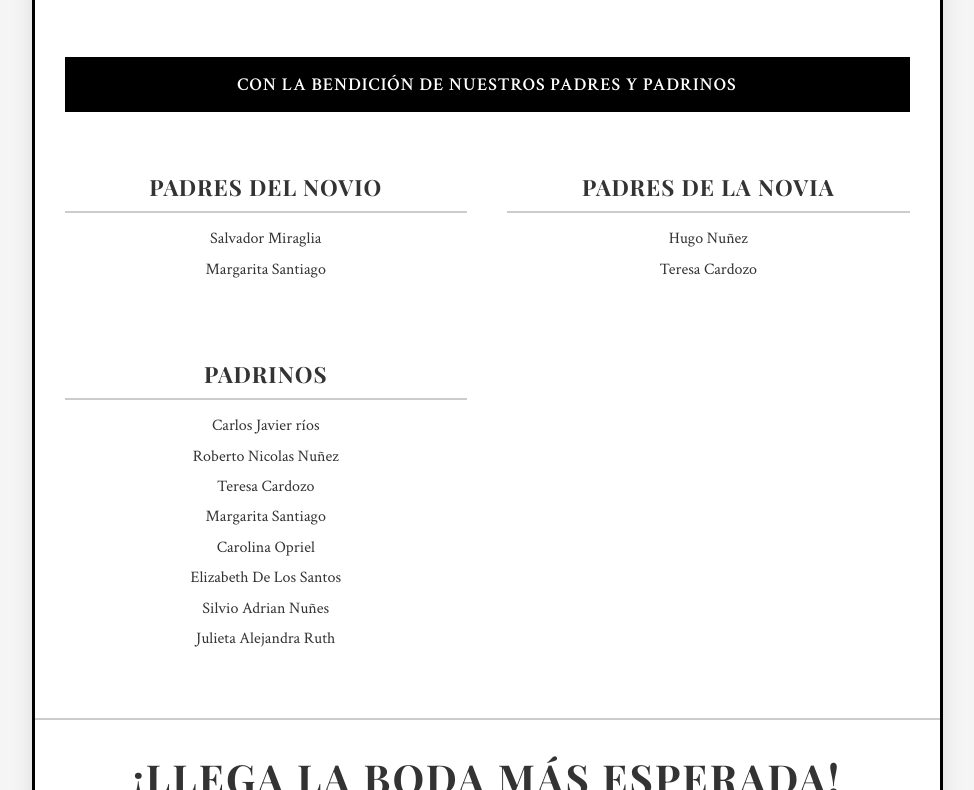
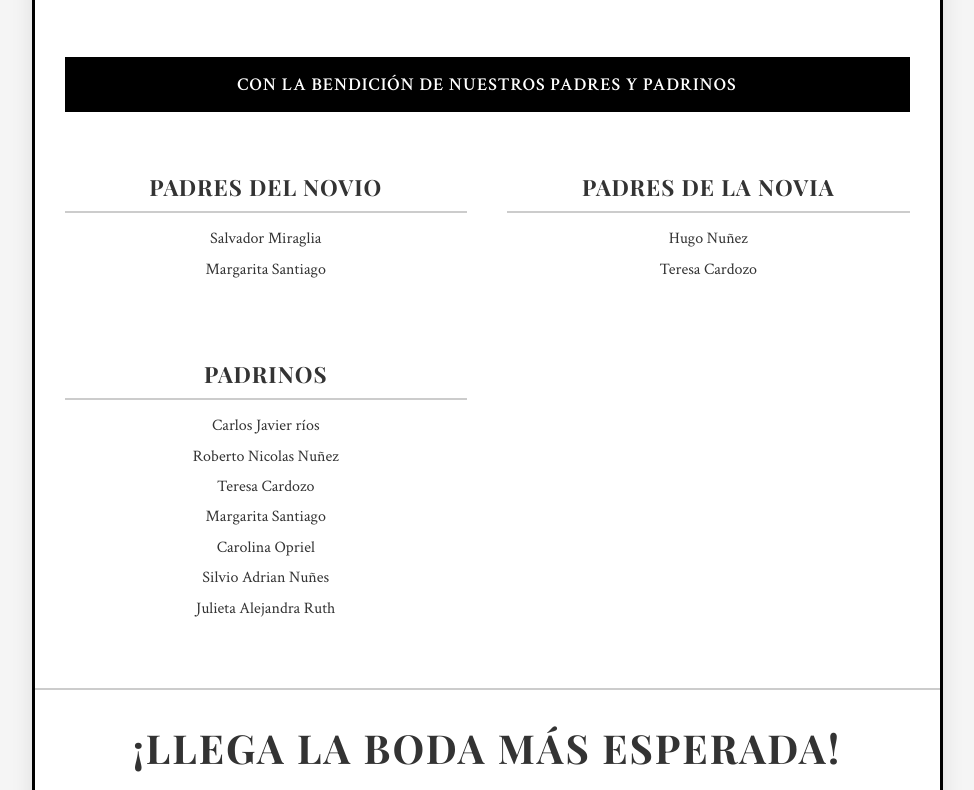
Before and after one commit to IamMatiasBazan/casamiento-sergio-agustina, a plain HTML site: page index.html in a window 1280 px wide. Shown: the part 1304-2094 px from the top of the page, without its empty margins (153-1127 px from the left). Drawn offline with nearby package versions, Linux system fonts and the light colour scheme.

Commit message:
Sacando a padrino

```diff
--- a/index.html
+++ b/index.html
@@ -900,7 +900,6 @@
                         <li>Teresa Cardozo</li>
                         <li>Margarita Santiago</li>
                         <li>Carolina Opriel</li>
-                        <li>Elizabeth De Los Santos</li>
                         <li>Silvio Adrian Nuñes</li>
                         <li>Julieta Alejandra Ruth</li>
                     </ul>
```
